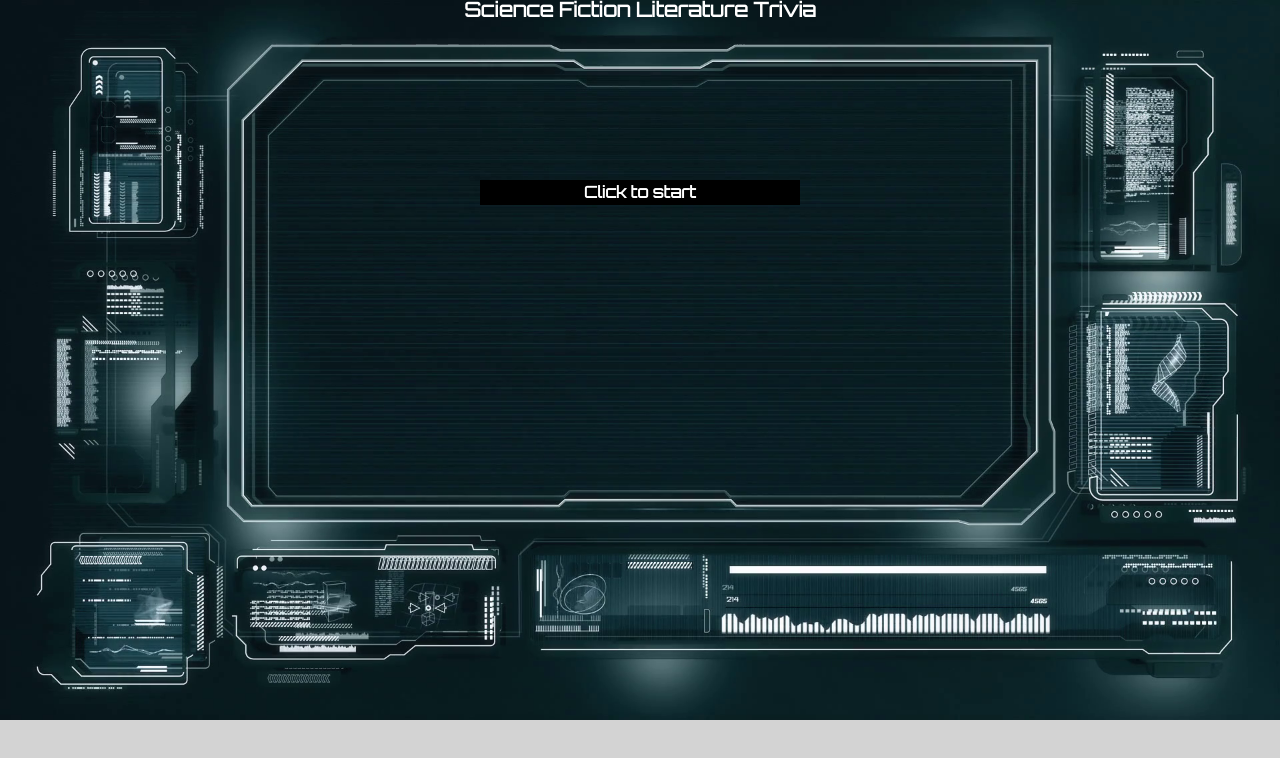
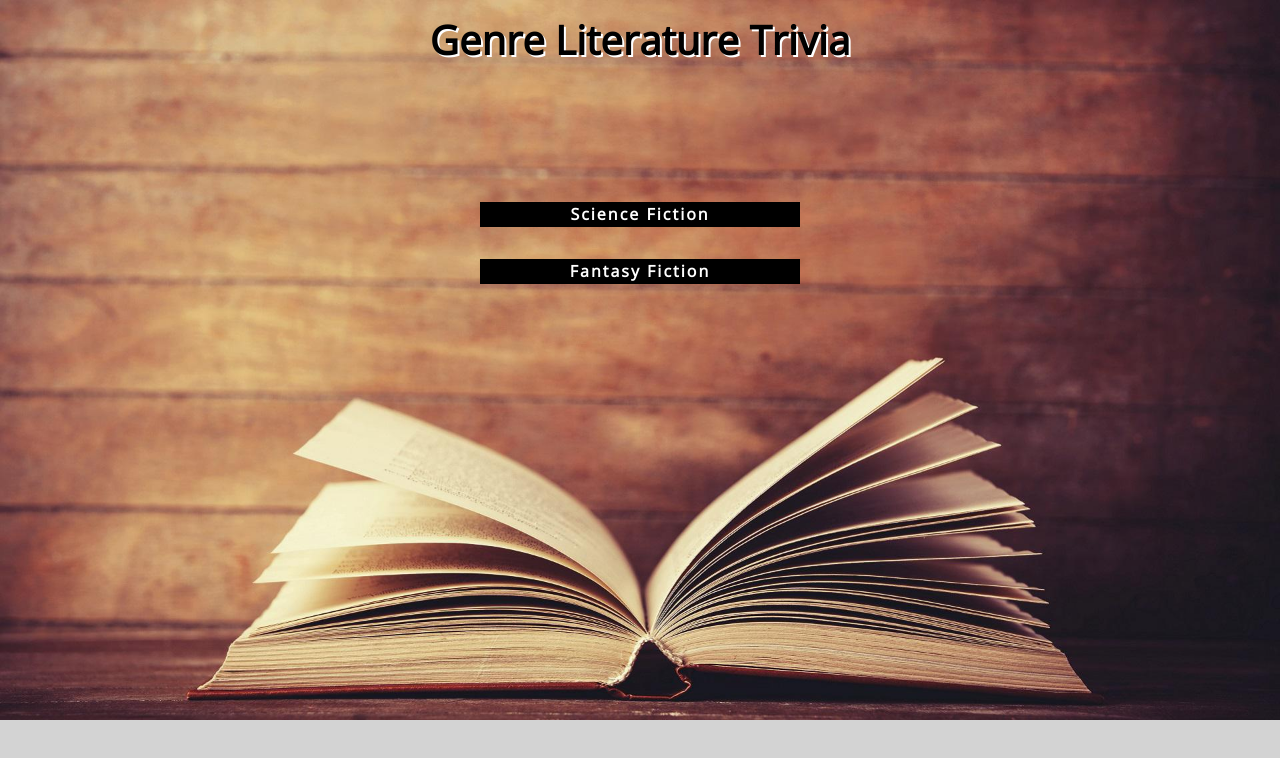
Before and after one commit to SuttonAshby/TriviaGame, a plain HTML site: page index.html in a window 1280 px wide. Drawn offline with nearby package versions, Linux system fonts and the light colour scheme.

Commit message:
added second quiz to choose from

```diff
--- a/assets/css/style.css
+++ b/assets/css/style.css
@@ -1,6 +1,7 @@
 
 .answerStyle,
-.startButton {
+.startButton,
+.restartButton {
 	cursor: pointer;
 }
 
@@ -8,13 +9,12 @@
 	width: 50%;
 	margin-left: 25%;
 	margin-top: 7%;
-	/*border: solid 3px darkgrey;*/
 	min-height: 300px
 }
 
 body {
 	background: lightgrey;
-	background-image: url(../images/screen.png);
+	background-image: url(../images/book.jpg);
 	background-size: 100%;
 	background-repeat: no-repeat;
 }
@@ -28,8 +28,9 @@ body {
 	font-weight: bold;
 	margin-top: 10px;
 	margin-bottom: 10px;
-	font-family: 'Orbitron', sans-serif;
+	font-family: 'Open Sans', sans-serif;
 	color: white;
+	text-shadow: 2px 2px black;
 }
 
 .answerStyle {
@@ -44,29 +45,32 @@ body {
 	text-align: right;
 }
 
-.startButton {
+.startButton,
+.restartButton {
 	font-weight: bold;
 	text-align: center;
 	color: white;
 	background: black;
 	height: 25px;
 	width: 50%;
-	margin: 25%;
+	margin-left: 25%;
+	margin-top: 5%;
 	vertical-align: middle;
 	line-height: 25px;
-	font-family: 'Orbitron', sans-serif;
+	font-family: 'Open Sans', sans-serif;
+	letter-spacing: 2px;
+	font-size: 16px;
 }
 
 h1 {
 	width: 50%;
 	margin-left: 25%;
 	margin-right: 25;
+	margin-top: 20px;
 	text-align: center;
-	font-size: 20px;
+	font-size: 40px;
 	font-weight: bold;
-	font-family: 'Orbitron', sans-serif;
-	color: white;
+	font-family: 'Open Sans', sans-serif;
+	color: black;
+	text-shadow: 2px 2px white;
 }
-
-/*font-family: 'Orbitron', sans-serif;
-font-family: 'Lobster', cursive;*/
--- a/assets/javascript/app.js
+++ b/assets/javascript/app.js
@@ -1,8 +1,8 @@
 $(document).ready(function(){
 
 var triviaGame = {
-	//Array of Questions as objects with question and array of answers paired with true/false value
-	questions: [
+	//Arrays of Questions as objects with question and array of answers paired with true/false value
+	scifi: [
 		//Question One
 		{question: "What is the name of Captain Nemo's ship in Jules Vernes 20,000 Leagues Under the Sea?",
 			answers: [["Nautilus", true], ["Dauntless", false], ["Marlin", false], ["Trident", false]]},
@@ -22,7 +22,7 @@ var triviaGame = {
 		{question: "Which author coined the word 'grok'?",
 			answers: [["Robert A. Heinlein", true], ["Ben Bova", false], ["Vernor Vinge", false], ["David Brin", false]]},
 		//Question Seven
-		{question: "What do the initials H. G. stand for in H. G. Wells name?",
+		{question: "What do the initials H. G. stand for in H. G. Wells' name?",
 			answers: [["Herbert George", true], ["Howard Grant", false], ["Henry Gerard", false], ["Harvey Godfrey", false]]},
 		//Question Eight
 		{question: "In what 1973 story by Michael Crichton, does a futuristic theme park go haywire putting guests in danger?",
@@ -30,9 +30,41 @@ var triviaGame = {
 		//Question Nine
 		{question: "In Orson Scott Card's Ender's Game  what is the offical name of the enemy?",
 			answers: [["Formics", true], ["Buggers", false], ["Xenos", false], ["Aldan", false]]},
-		//Question Ten , , ,
+		//Question Ten
 		{question: "What is the most valuable commodity in Frank Herbert's Dune?",
 			answers: [["Spice", true], ["Melange", true], ["Palladium", false], ["Dust", false]]},
+		],
+	fantasy: [
+		//Question One
+		{question: "Which one is a language of the elves in Tolkien's Middle-Earth?",
+			answers: [["Sindarin", true], ["Adunaic", false], ["Khuzdul", false], ["Valarin", false]]},
+		//Question Two
+		{question: "Who wrote A Wizard of Earthsea?",
+			answers: [["Ursula Le Guin", true], ["Diana Wynne Jones", false], ["Robin McKinley", false], ["L. Frank Baum", false]]},
+		//Question Three
+		{question: "How many Knuts to a Sickle in Harry Potter?",
+			answers: [["29", true], ["3", false], ["42", false], ["15", false]]},
+		//Question Four
+		{question: "What is the offical Motto of House Lannister in Game of Thrones?",
+			answers: [["Hear Me Roar", true], ["A Lannister Always Pays His Debts", false], ["Truth in Gold", false], ["Strength, Purity, Honor", false]]},
+		//Question Five
+		{question: "Who does NOT attend the tea party in Lewis Carroll's Alice's Adventure in Wonderland?",
+			answers: [["White Rabbit", true], ["March Hare", false], ["Hatter", false], ["The Dormouse", false]]},
+		//Question Six
+		{question: "What does Tarzan mean in ape?",
+			answers: [["White-Skin", true], ["Man-Child", false], ["Great-One", false], ["Hairless-One", false]]},
+		//Question Seven
+		{question: "What do the bears call themselves in Philip Pullman's His Dark Materials?",
+			answers: [["Panserbjorn", true], ["White Warriors", false], ["Ursanai", false], ["The Flufferbuffers", false]]},
+		//Question Eight
+		{question: "What is the birthplace of the White Witch from The Chronicles of Narnia?",
+			answers: [["Charn", true], ["Cair Paravel", false], ["The Frost Mountains", false], ["The Forbidden Forest", false]]},
+		//Question Nine
+		{question: "Which one is NOT one of Terry Pratchett's Wyrd Sisters?",
+			answers: [["Sammy Persnickedy", true], ["Nanny Ogg", false], ["Granny Weatherwax", false], ["Margat Garlick", false]]},
+		//Question Ten
+		{question: "What is the name of Adam's dog in Good Omens? ",
+			answers: [["Dog", true], ["Cereberus", false], ["Spawn", false], ["Max", false]]},
 		],
 	score: 0,
 	incorrectAnswers: 0,
@@ -40,6 +72,7 @@ var triviaGame = {
 	onQuestion: 0,
 	notAnswered: true, //prevents picking more than once answer and accelerating the timer
 	countdownID: undefined, //for clearing interval
+	questions: undefined, //for determining which trivia set player is doing
 	//timer and behavior for when time runs out
 	decrementTimer: function(){
 		if(triviaGame.timer > 1){
@@ -59,6 +92,21 @@ var triviaGame = {
 	},
 	//Loads up questions with answers in randomized order
 	loadQnA: function(){
+		//determines which trivia set picked and styles accordingly
+		if($(this).hasClass("Science")){
+			triviaGame.questions = triviaGame.scifi;
+			$("h1").text("Science Fiction Literature Trivia")
+			$("h1, #info, #timer, #answers, #question").css("font-family", "'Orbitron', sans-serif")
+			$("h1").css("color", "white")
+			$("h1").css("text-shadow", "2px 2px black")
+			$("body").css("background-image", "url(assets/images/screen.png)")
+		} else if ($(this).hasClass("Fantasy")){
+			triviaGame.questions = triviaGame.fantasy;
+			$("h1").text("Fastasy Literature Trivia")
+			$("h1, #info, #timer, #answers, #question").css("font-family", "'Indie Flower', cursive")
+			$("#info, #timer, #answers, #question").css("font-size", "30px")
+			$("body").css("background-image", "url(assets/images/forest.jpg)")
+		}
 		if(triviaGame.onQuestion < 10){ //checks what question player is on if on the last question then pulls up the score and reset instead
 			triviaGame.notAnswered = true;
 			triviaGame.timer = 30;
@@ -92,21 +140,32 @@ var triviaGame = {
 
 	},
 	gameInitialize: function(){
+		$("#question").empty()
+		var quizzes = ["Fantasy", "Science"]
+		for(var i = 0; i < quizzes.length; i++){
 		var element = $("<div>");
 		$(element).addClass("startButton");
-		$(element).text("Click to start");
-		$("#triviaGame").prepend(element);
+		$(element).addClass(quizzes[i])
+		$(element).text(quizzes[i] + " Fiction");
+		$("#answers").prepend(element);
+		}
 	},
-	//resets score and restarts game
+	//resets score, styling and restarts game
 	gameRestart: function(){
+		$("h1").text("Genre Literature Trivia")
+		$("h1, #info, #timer, #answers, #question").css("font-family", "'Open Sans', sans-serif")
+		$("h1").css("color", "black")
+		$("h1").css("text-shadow", "2px 2px white")
+		$("body").css("background-image", "url(assets/images/book.jpg)")
 		triviaGame.onQuestion = 0;
 		triviaGame.score = 0;
 		triviaGame.incorrectAnswers = 0;
+		triviaGame.questions = undefined;
 		$("#timer").text("");
 		$("#answers").empty()
 		$("#question").text("")
 		var element = $("<div>");
-		$(element).addClass("startButton");
+		$(element).addClass("restartButton");
 		$(element).text("Click to Restart");
 		$("#question").append(element);
 	},
@@ -137,6 +196,7 @@ var triviaGame = {
 triviaGame.gameInitialize()
  $(".startButton").on("click", triviaGame.loadQnA);
  $("#answers").on("click", ".answerStyle", triviaGame.pickingAnswer);
- $("#question").on("click", ".startButton", triviaGame.loadQnA);
+ $("#answers").on("click", ".startButton", triviaGame.loadQnA);
+ $("#question").on("click", ".restartButton", triviaGame.gameInitialize);
 
 });
--- a/index.html
+++ b/index.html
@@ -5,10 +5,10 @@
 	<link rel="stylesheet" href="assets/css/reset.css">
 	<link rel="stylesheet" href="assets/css/style.css">
 	<script src="https://ajax.googleapis.com/ajax/libs/jquery/3.3.1/jquery.min.js"></script>
-	<link href="https://fonts.googleapis.com/css?family=Lobster|Orbitron" rel="stylesheet">
+	<link href="https://fonts.googleapis.com/css?family=Indie+Flower|Open+Sans|Orbitron" rel="stylesheet">
 </head>
 <body>
-	<h1>Science Fiction Literature Trivia</h1>
+	<h1>Genre Literature Trivia</h1>
 	<div id="triviaGame">
 		<div id="info"></div>
 		<div id="timer"></div>
```
Also changed, not shown: assets/images/book.jpg (added), assets/images/forest.jpg (added).
